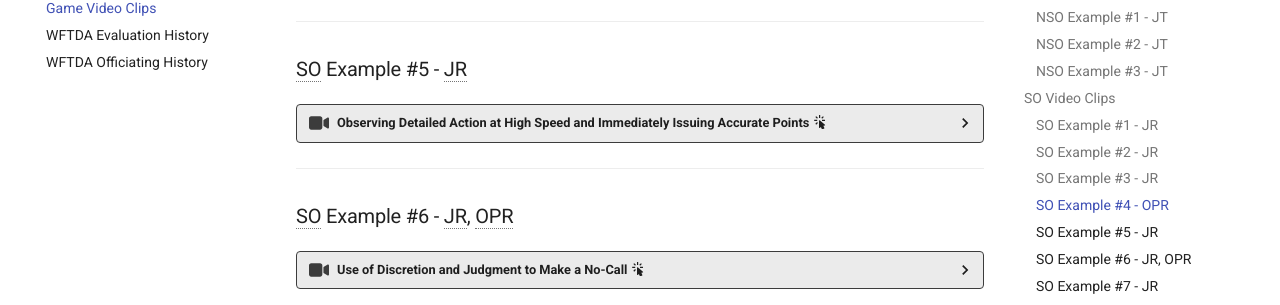
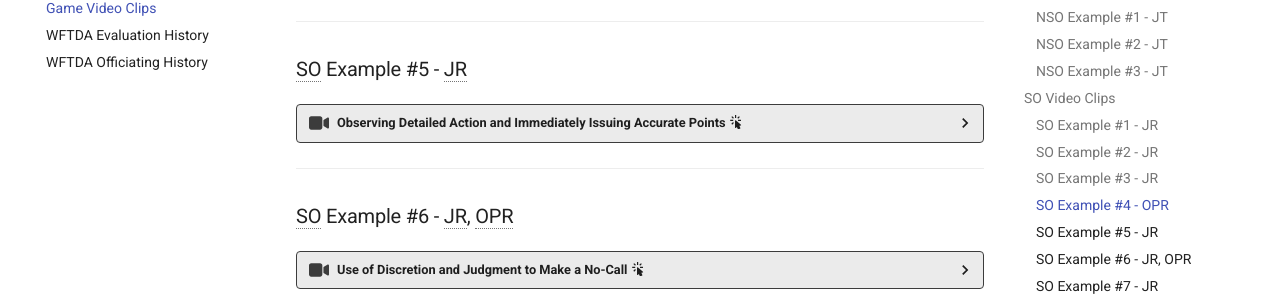
Before and after one commit to timothyhull/breadpool-self-eval, an MkDocs documentation site: the page built from docs/game_video_clips.md, in a window 1280 px wide and 900 px high, scrolled down 1284 px. Shown: the part 145-450 px from the top of the window. Built offline with MkDocs 1.6.1 and Material for MkDocs 9.7.7, drawn with Linux system fonts in a browser that asks for light colours; comment, search, counter and statistics services are not loaded; some of the changed text lies outside the part shown.

Commit message:
Update section titles

```diff
--- a/docs/game_video_clips.md
+++ b/docs/game_video_clips.md
@@ -389,7 +389,7 @@ Below are links to some of my officiating performances that highlight my capabil
 
 ### SO Example #5 - JR
 
-??? video "Observing Detailed Action at High Speed and Immediately Issuing Accurate Points :material-cursor-default-click:"
+??? video "Observing Detailed Action and Immediately Issuing Accurate Points :material-cursor-default-click:"
 
     === "Overview :material-cursor-default-click:"
 
```
Also changed, not shown: other parts of docs/game_video_clips.md (+1 -1 lines).
